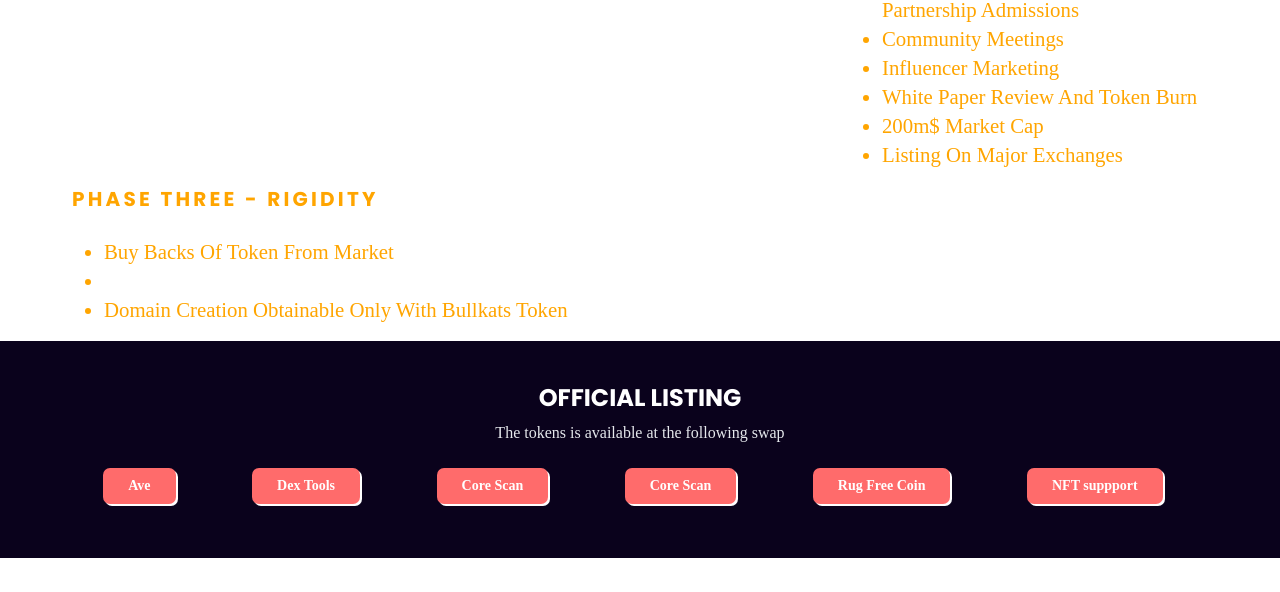
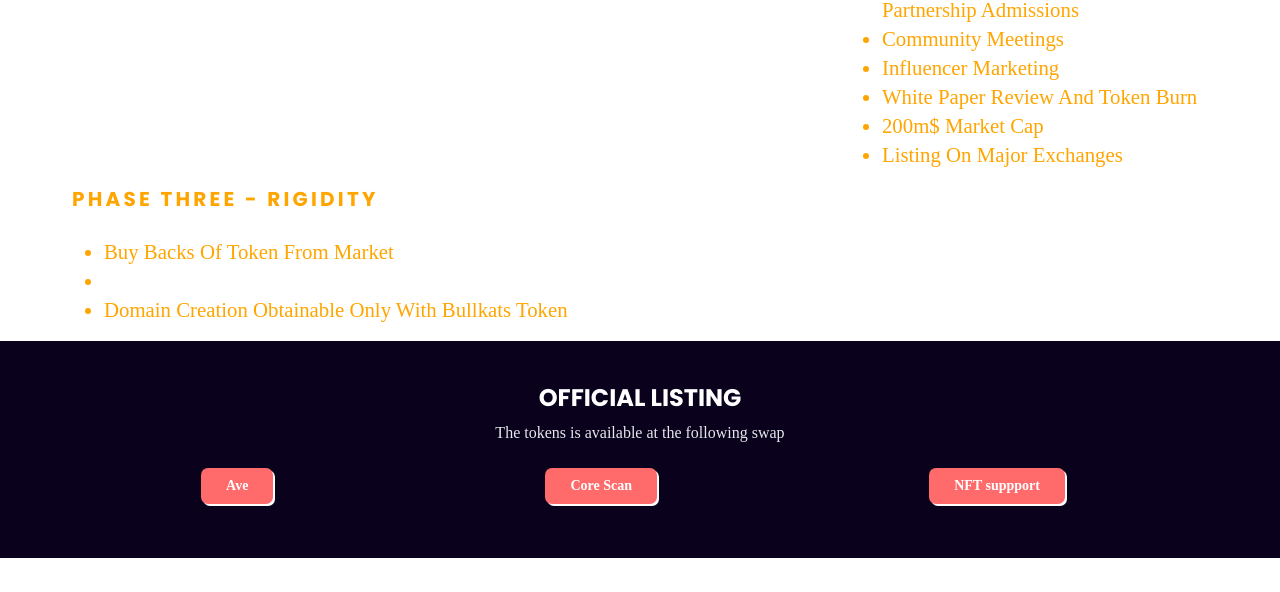
Before and after one commit to SulymanAyomi/bullkat, a plain HTML site: page index.html in a window 1280 px wide. Shown: the part 4199-4791 px from the top of the page. Drawn offline with nearby package versions, Linux system fonts and the light colour scheme.

Commit message:
Update index.html

```diff
--- a/index.html
+++ b/index.html
@@ -318,18 +318,8 @@
                 </div>
                 <div class="listing">
                   <div class="flexwrap">
-                    <div class="list">
-                       <a
-                  href="https://ave.ai/token/0x7c2cb8462be5fa86353e043b80afd1a58a8ccfc3-core?from=Default"
-                  target="_blank"
-                >
-                  <span>Ave</span></a
-                >
-                    </div>
-                    <div class="list">Dex Tools</div>
+                    <div class="list">Ave</div>
                     <div class="list">Core Scan</div>
-                    <div class="list">Core Scan</div>
-                    <div class="list">Rug Free Coin</div>
                     <div class="list">NFT suppport</div>
                   </div>
                 </div>
```
